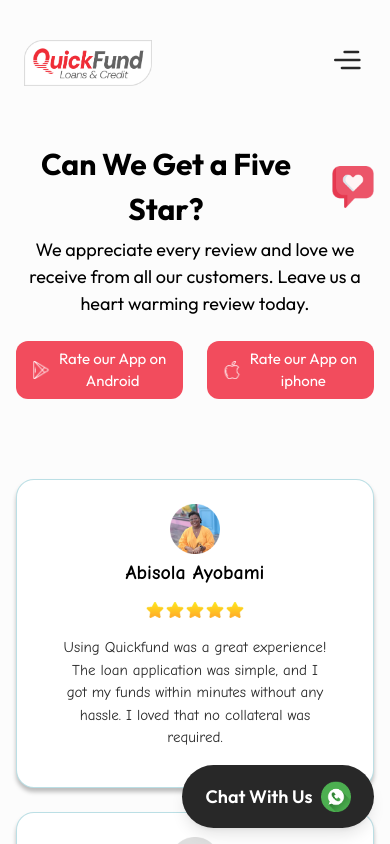
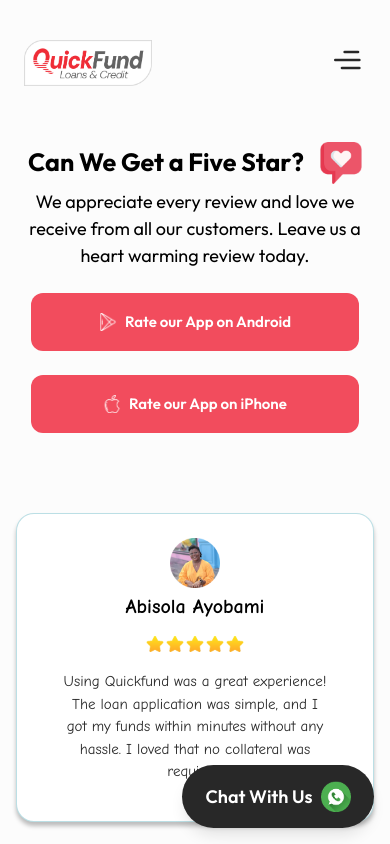
Before and after one commit to ruleriseadmin/QuickFundLoan-Web-, a Next.js app: page /review in a window 390 px wide. Shown: the top 844 px of the page. Built offline with nearby package versions, Linux system fonts and the light colour scheme; no server answers; a web font is replaced by a local one.

Commit message:
added review link

```diff
--- a/components/review/Hero.tsx
+++ b/components/review/Hero.tsx
@@ -1,25 +1,38 @@
+"use client"
 import React from 'react'
 import Image from 'next/image'
 
 const Hero = () => {
   return (
-    <div className='w-11/12 h-auto mx-auto font-outfit  text-center'>
+    <div className='w-11/12 h-auto mx-auto font-outfit text-center'>
       <div className='flex justify-center items-center gap-4 mt-6 lg:mt-0 md:mt-0'>
-        <p className='font-outfit font-bold lg:text-[46px] md:text-[46px] text-[30px] '>Can We Get a Five Star?</p>
+        <p className='font-outfit font-bold lg:text-[46px] md:text-[46px] text-[25px]'>
+          Can We Get a Five Star?
+        </p>
         <Image src='/images/reviewIcon.png' alt='review' width={42} height={42} />
       </div>
-      <p className='lg:w-[801px]  mx-auto mt-1 lg:text-[24px] md:text-[24px] text-[18px]'>We appreciate every review and love we receive
-         from all our customers. Leave us a heart warming review today.</p>
-         <div className='flex justify-center items-center gap-6 mt-6 text-[#FFFFFF]'>
-            <button className='flex items-center p-4 bg-[#F24C5D] w-[236px] h-[58px] rounded-[12px] gap-2'>
-               <Image src='/images/playstore.png' alt='googlePlay' width={18} height={18} />
-               <p className='semi-bold text-[15px]'>Rate our App on Android</p>
-            </button>
-            <button className='flex items-center p-4 bg-[#F24C5D] w-[236px] h-[58px] rounded-[12px] gap-2'>
-                <Image src='/images/apple.png' alt='googlePlay' width={18} height={18} />
-               <p className='semi-bold text-[15px]'>Rate our App on iphone</p>
-            </button>
-         </div>
+
+      <p className='lg:w-[801px] mx-auto mt-1 lg:text-[24px] md:text-[24px] text-[18px]'>
+        We appreciate every review and love we receive from all our customers. Leave us a heart warming review today.
+      </p>
+
+      <div className='flex lg:flex-row md:flex-row flex-col justify-center items-center gap-6 mt-6 text-[#FFFFFF]'>
+        <button
+          onClick={() => window.open('https://play.google.com/store/apps/details?id=com.quickfund.quickcred', '_blank')}
+          className='cursor-pointer flex lg:justify-start md:justify-start justify-center items-center p-4 bg-[#F24C5D] lg:w-[236px] md:w-[236px] w-11/12 h-[58px] rounded-[12px] gap-2'
+        >
+          <Image src='/images/playstore.png' alt='googlePlay' width={18} height={18} />
+          <p className='font-semibold text-[15px]'>Rate our App on Android</p>
+        </button>
+
+        <button
+          onClick={() => window.open('https://apps.apple.com/ng/app/quickfund/id6740584720', '_blank')}
+          className='cursor-pointer lg:justify-start md:justify-start justify-center flex items-center p-4 bg-[#F24C5D] lg:w-[236px] md:w-[236px] w-11/12 h-[58px] rounded-[12px] gap-2'
+        >
+          <Image src='/images/apple.png' alt='apple' width={18} height={18} />
+          <p className='font-semibold text-[15px]'>Rate our App on iPhone</p>
+        </button>
+      </div>
     </div>
   )
 }
```
